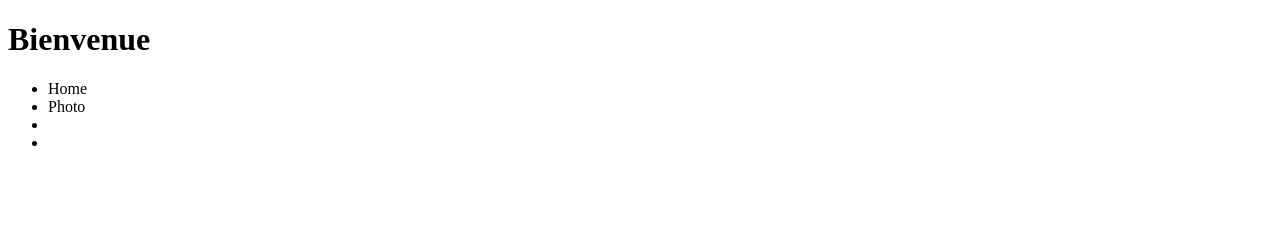
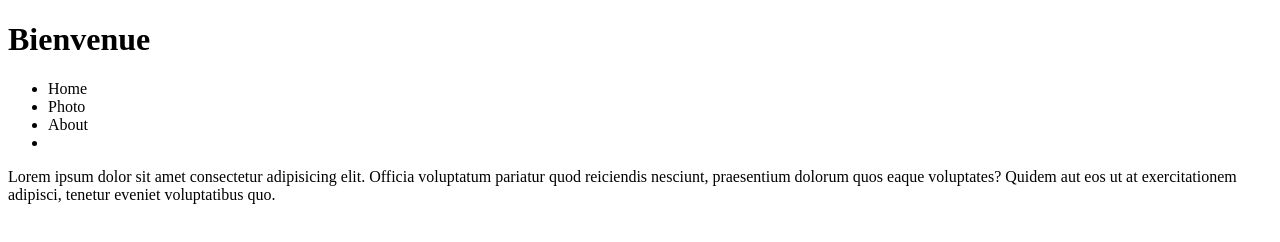
Before and after one commit to matteorigaud/TEST, a plain HTML site: page index.html in a window 1280 px wide. Drawn offline with Linux system fonts and the light colour scheme.

Commit message:
ajout paragraphe

```diff
--- a/index.html
+++ b/index.html
@@ -12,11 +12,14 @@
         <ul>
             <li> <a href="#"></a>Home</li>
             <li> <a href="#"></a>Photo</li>
-            <li> <a href="#"></a></li>
+            <li> <a href="#"></a>About</li>
             <li> <a href="#"></a></li>
 
         </ul>
     </nav>
+    <main>
+        <p>Lorem ipsum dolor sit amet consectetur adipisicing elit. Officia voluptatum pariatur quod reiciendis nesciunt, praesentium dolorum quos eaque voluptates? Quidem aut eos ut at exercitationem adipisci, tenetur eveniet voluptatibus quo.</p>
+    </main>
 
 </body>
 </html>
```
